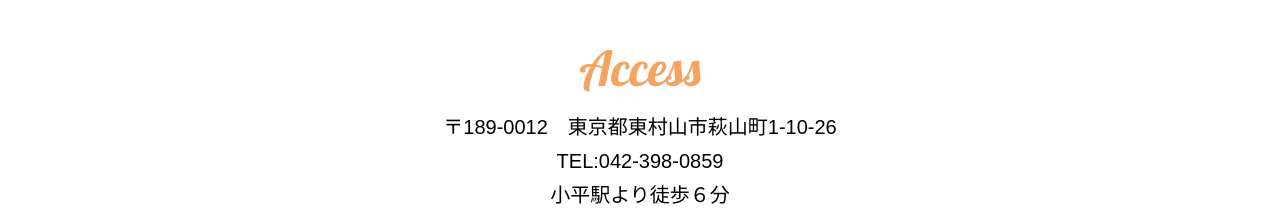
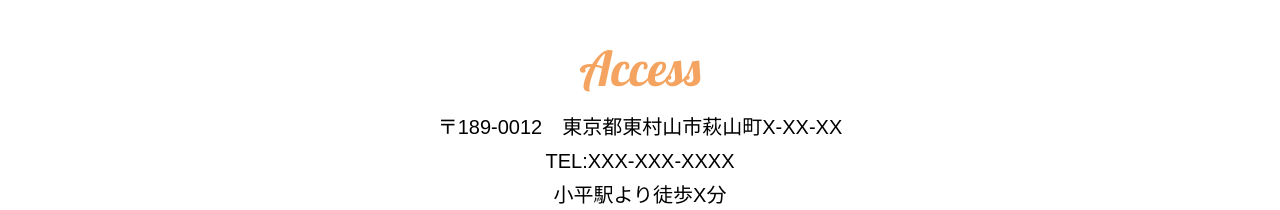
Before and after one commit to konno0825/konno0825.github.io, a plain HTML site: page index.html in a window 1280 px wide. Shown: the part 1582-1792 px from the top of the page. Drawn offline with nearby package versions, Linux system fonts and the light colour scheme; some packages are replaced by stand-ins of ours; grey boxes are pictures that could not be loaded.

Commit message:
Update index.html

```diff
--- a/index.html
+++ b/index.html
@@ -85,9 +85,9 @@
     </section>
     <section id="access" class="wrapper">
         <h1>Access</h1>
-        <p>〒189-0012　東京都東村山市萩山町1-10-26<br>
-        TEL:042-398-0859<br>
-        小平駅より徒歩６分</p>
+        <p>〒189-0012　東京都東村山市萩山町X-XX-XX<br>
+        TEL:XXX-XXX-XXXX<br>
+        小平駅より徒歩X分</p>
         <div class="map">
             <iframe src="https://www.google.com/maps/embed?pb=!1m18!1m12!1m3!1d3238.50656658158!2d139.48046387496856!3d35.73835202683551!2m3!1f0!2f0!3f0!3m2!1i1024!2i768!4f13.1!3m3!1m2!1s0x6018e6f49132a1a7%3A0xf89b6bb52f17f9b9!2z44CSMTg5LTAwMTIg5p2x5Lqs6YO95p2x5p2R5bGx5biC6JCp5bGx55S677yR5LiB55uu77yR77yQ4oiS77yS77yWIOOCs-ODvOODneeOieawtA!5e0!3m2!1sja!2sjp!4v1739076914203!5m2!1sja!2sjp" width="600" height="450" style="border:0;" allowfullscreen="" loading="lazy" referrerpolicy="no-referrer-when-downgrade"></iframe>
         </div>
```
